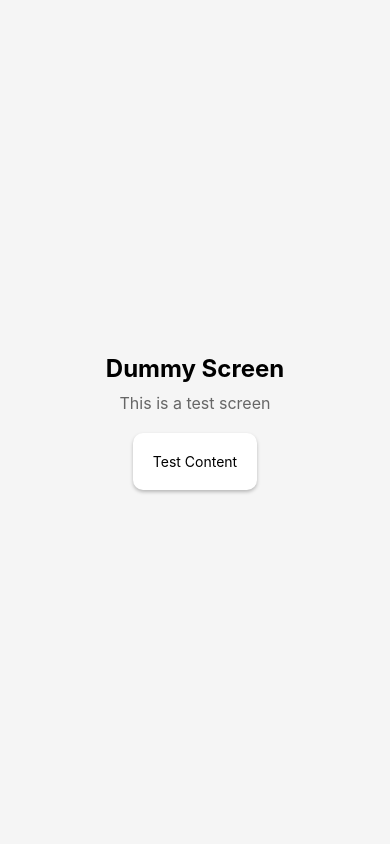
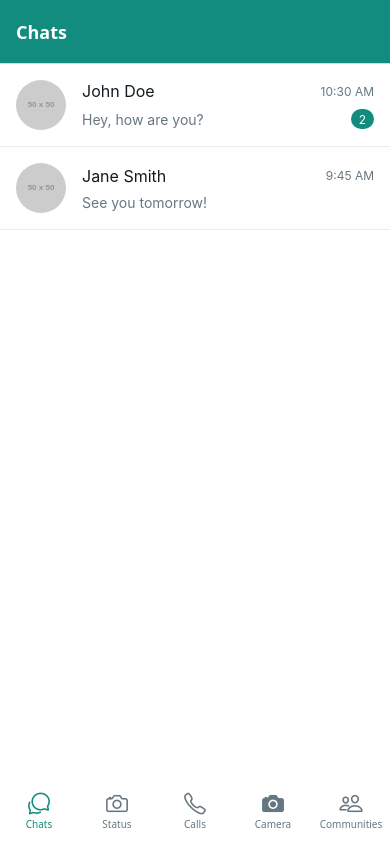
Before and after one commit to chaalpritam/Broadcast, a React Native app: screen / in a window 390 px wide. Built offline with nearby package versions, Linux system fonts and the light colour scheme.

Commit message:
using main navigator and build the app | build works

```diff
--- a/App.tsx
+++ b/App.tsx
@@ -4,7 +4,8 @@ import { SafeAreaProvider } from 'react-native-safe-area-context';
 import { GestureHandlerRootView } from 'react-native-gesture-handler';
 import { Provider } from 'react-redux';
 import { store } from './src/store';
-import DummyScreen from './src/screens/DummyScreen';
+// import DummyScreen from './src/screens/DummyScreen';
+import MainNavigator from './src/navigation/MainNavigator';
 
 function App(): React.JSX.Element {
   return (
@@ -13,7 +14,8 @@ function App(): React.JSX.Element {
       <GestureHandlerRootView style={{ flex: 1 }}>
         <SafeAreaProvider>
           <NavigationContainer>
-            <DummyScreen />
+            <MainNavigator />
+            {/* <DummyScreen /> */}
           </NavigationContainer>
         </SafeAreaProvider>
       </GestureHandlerRootView>
```
